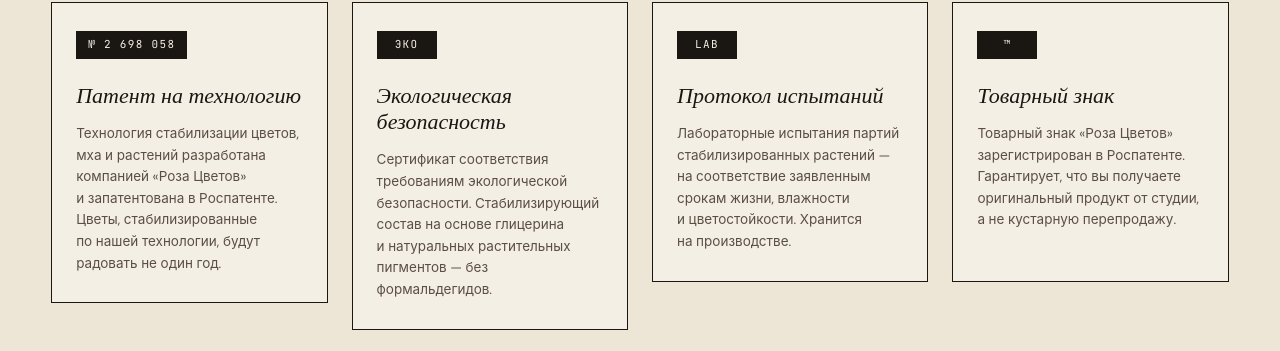
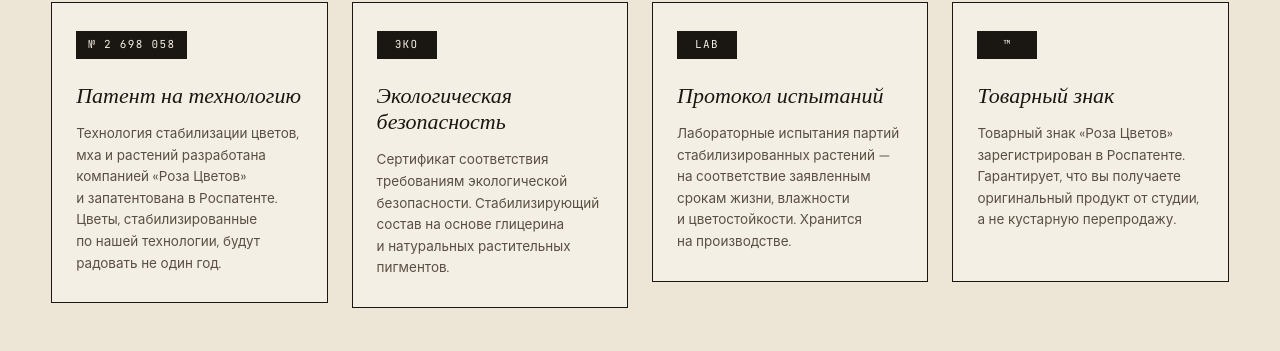
Before and after one commit to Camelot770/rosa-web, a Next.js app: page / in a window 1280 px wide. Shown: the part 9931-10282 px from the top of the page. Built offline with nearby package versions, Linux system fonts and the light colour scheme; no server answers; a web font is replaced by a local one.

Commit message:
Trust card: drop 'без формальдегидов' qualifier

```diff
--- a/app/components/sections/PatentSection.tsx
+++ b/app/components/sections/PatentSection.tsx
@@ -20,7 +20,7 @@ const items: PatentItem[] = [
     code: 'ЭКО',
     title: 'Экологическая безопасность',
     text:
-      'Сертификат соответствия требованиям экологической безопасности. Стабилизирующий состав на&nbsp;основе глицерина и&nbsp;натуральных растительных пигментов&nbsp;— без формальдегидов.',
+      'Сертификат соответствия требованиям экологической безопасности. Стабилизирующий состав на&nbsp;основе глицерина и&nbsp;натуральных растительных пигментов.',
   },
   {
     code: 'LAB',
```
